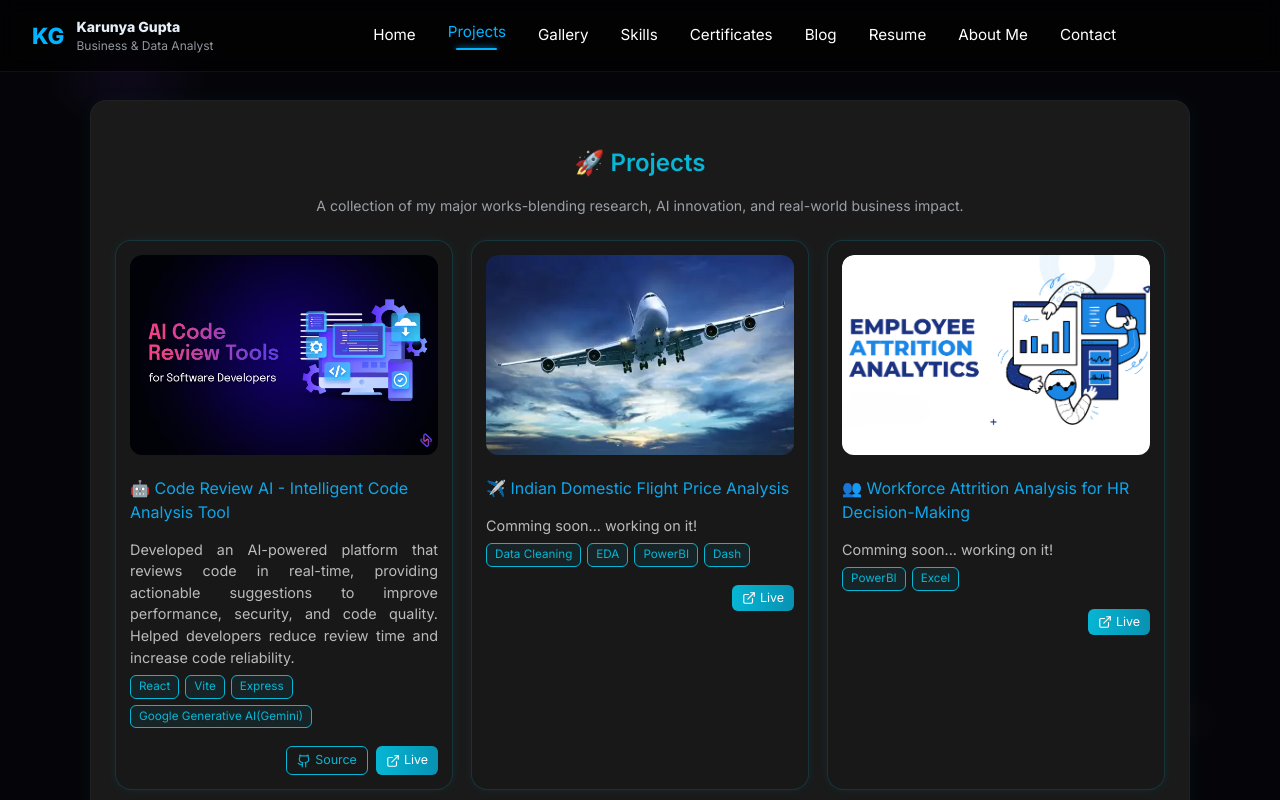
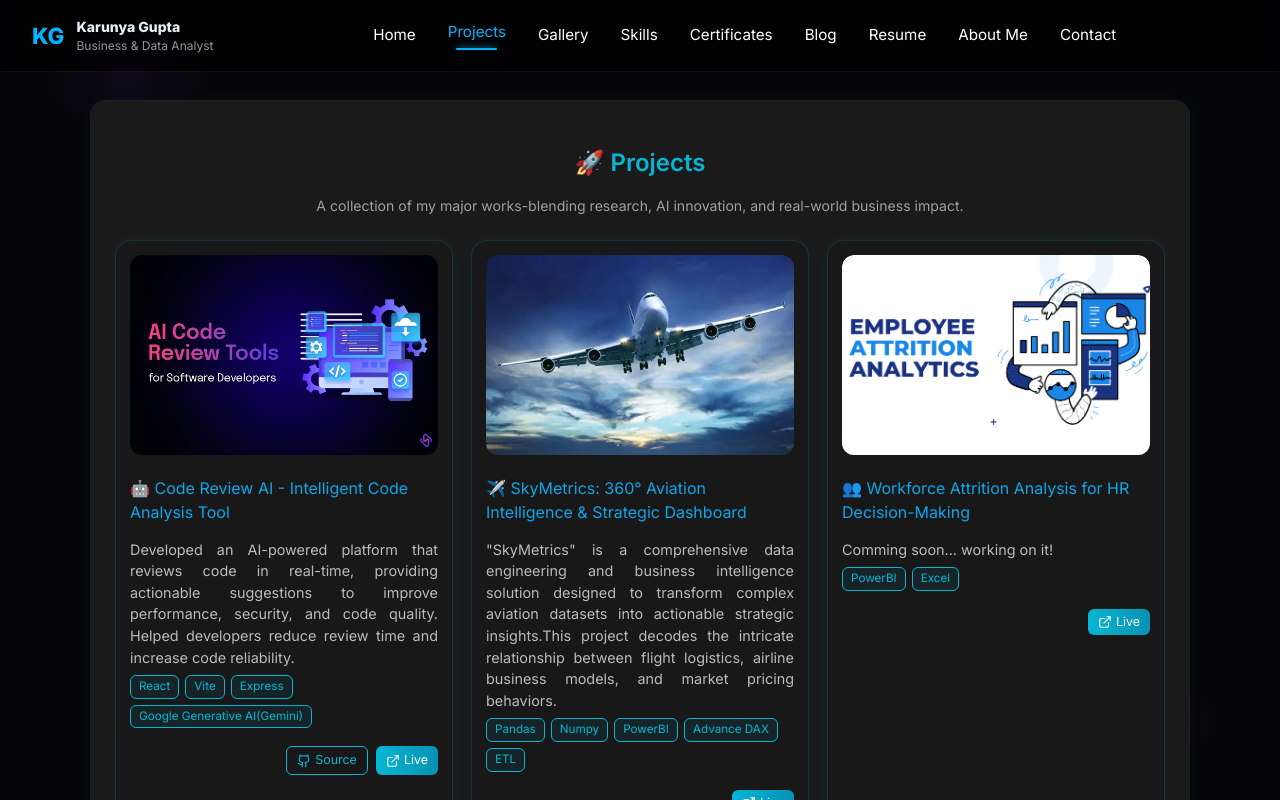
Before and after one commit to KarunyaGupta/Portfolio, a React (Vite) app: page /projects in a window 1280 px wide. Shown: the top 800 px of the page. Built offline with nearby package versions, Linux system fonts and the light colour scheme; the HTML template or start-up script is replaced by a standard one.

Commit message:
update project

```diff
--- a/src/pages/Projects.jsx
+++ b/src/pages/Projects.jsx
@@ -12,11 +12,11 @@ const PROJECTS = [
 		code: 'https://github.com/KarunyaGupta/CodeReview.ai',
 	},
 	{
-		title:'✈️ Indian Domestic Flight Price Analysis',
-		desc:'Comming soon... working on it!',
+		title:'✈️ SkyMetrics: 360° Aviation Intelligence & Strategic Dashboard',
+		desc:'"SkyMetrics" is a comprehensive data engineering and business intelligence solution designed to transform complex aviation datasets into actionable strategic insights.This project decodes the intricate relationship between flight logistics, airline business models, and market pricing behaviors.',
 		// desc:'This project analyzes domestic flight fare trends in India to uncover insights related to airline pricing, routes, travel duration, and number of stops. An interactive dashboard was created to compare ticket prices across airlines, sources, and destinations.',
 		ss:'/flight.webp',
-		tech:['Data Cleaning','EDA','PowerBI','Dash'],
+		tech:['Pandas','Numpy','PowerBI','Advance DAX','ETL'],
 		live:'#',
 		code:'',
 	},
```
